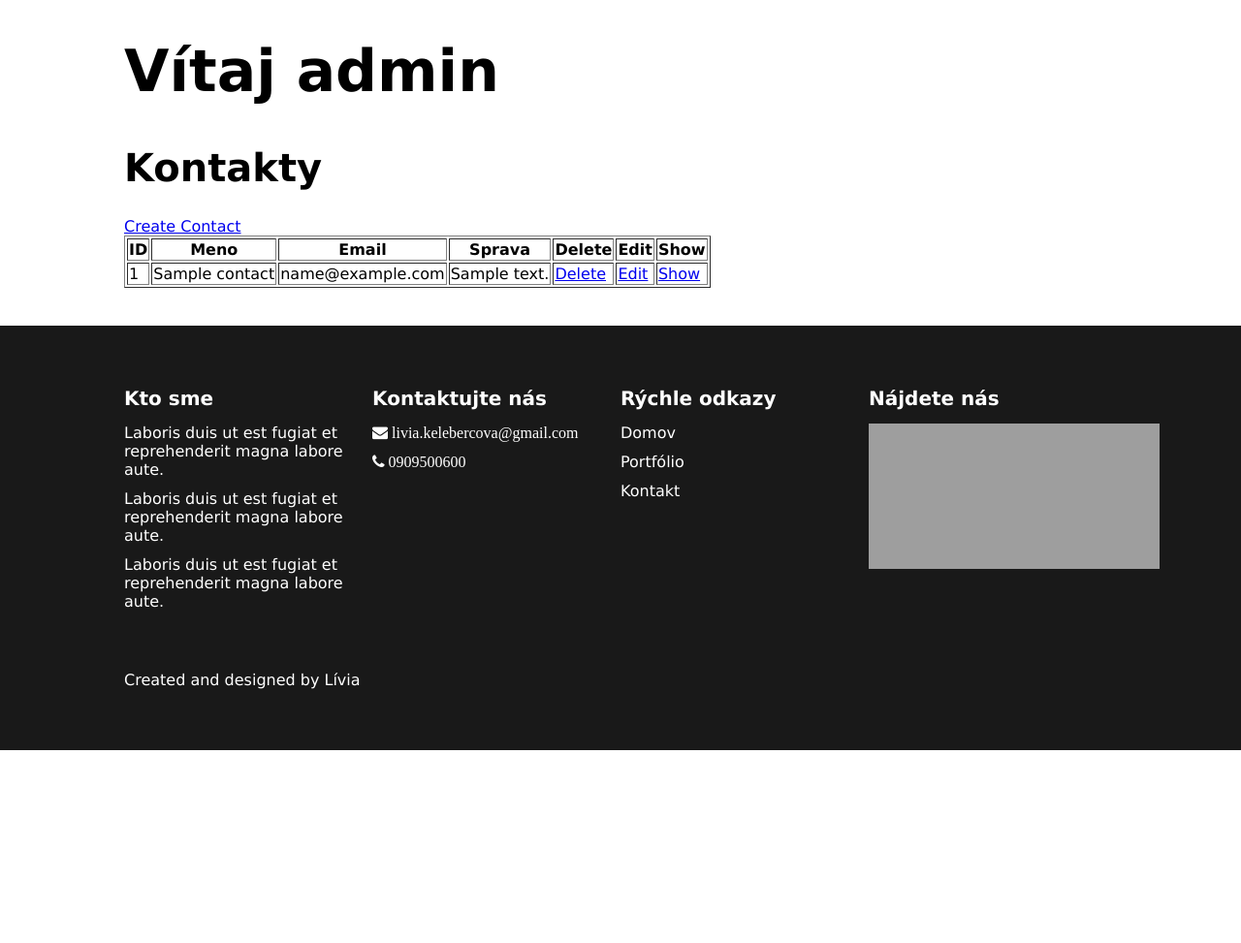
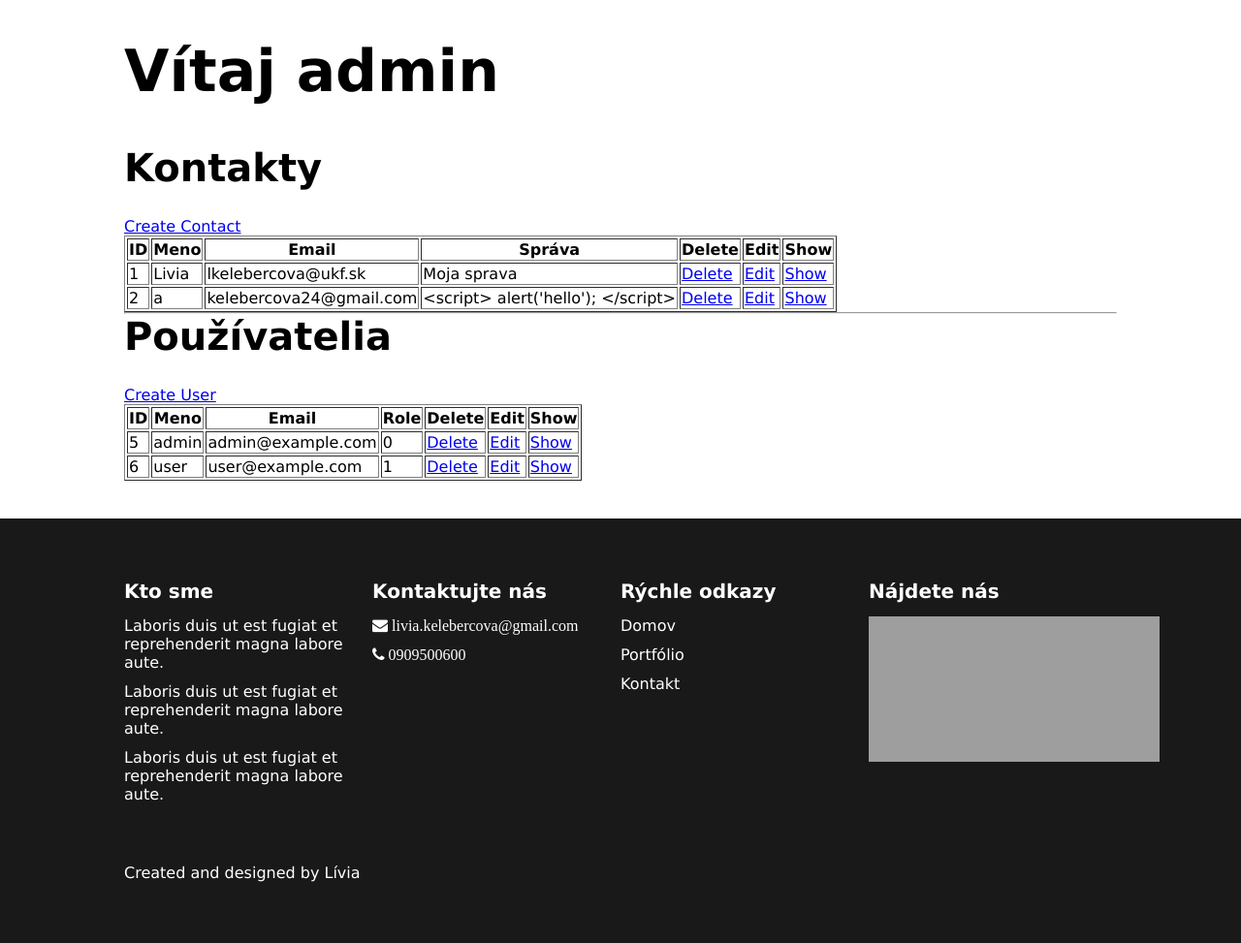
Before and after one commit to livi83/sj_4_8, a PHP site: page /admin.php in a window 1280 px wide. Shown: the part 77-1050 px from the top of the page at 97% size. Before the commit the page ends 851 px from the top, so only its background shows below. Run offline with PHP 8.4, Linux system fonts and the light colour scheme; data comes from the database, SQL or seed files in the repository; tables that the repository leaves empty hold one stand-in row (values such as "Sample post"); a stand-in replaces the project's code that opens the database connection; grey boxes are pictures that could not be loaded.

Commit message:
Dorobeny vypis userov

```diff
--- a/_inc/autoload.php
+++ b/_inc/autoload.php
@@ -4,4 +4,5 @@ include_once('_inc/classes/Qna.php');
 include_once('_inc/classes/Menu.php');
 require_once('_inc/classes/Database.php');
 include_once('_inc/classes/Contact.php');
+include_once('_inc/classes/User.php');
 ?>
--- a/_inc/classes/Database.php
+++ b/_inc/classes/Database.php
@@ -3,7 +3,7 @@
 class Database{
 
     private $host = "localhost";
-    private $db = "blog_db";
+    private $db = "db_blog";
     private $user = "root";
     private $pass = "";
     private $charset = "utf8";
--- /dev/null
+++ b/_inc/classes/User.php
@@ -0,0 +1,80 @@
+<?php
+
+class User {
+    private $db;
+
+    public function __construct(Database $database) {
+        $this->db = $database->getConnection();
+    }
+
+    public function index() {
+        $stmt = $this->db->prepare("SELECT * FROM users");
+        $stmt->execute();
+        return $stmt->fetchAll(PDO::FETCH_ASSOC);
+    }
+
+    public function show($id) {
+        $stmt = $this->db->prepare("SELECT * FROM users WHERE id = :id");
+        $stmt->bindParam(':id', $id, PDO::PARAM_INT);
+        $stmt->execute();
+        return $stmt->fetch(PDO::FETCH_ASSOC);
+    }
+
+    public function create($name, $email, $role, $password) {
+        // Skontrolujeme, či už existuje používateľ s rovnakým emailom
+        $stmt = $this->db->prepare("SELECT id FROM users WHERE email = :email");
+        $stmt->bindParam(':email', $email, PDO::PARAM_STR);
+        $stmt->execute();
+
+        if ($stmt->fetch(PDO::FETCH_ASSOC)) {
+            // Užívateľ s týmto emailom existuje
+            return false;
+        }
+
+        // Zašifrujeme heslo
+        $hashedPassword = password_hash($password, PASSWORD_BCRYPT);
+
+        $stmt = $this->db->prepare("
+            INSERT INTO users (name, email, role, password)
+            VALUES (:name, :email, :role, :password)
+        ");
+        $stmt->bindParam(':name', $name, PDO::PARAM_STR);
+        $stmt->bindParam(':email', $email, PDO::PARAM_STR);
+        $stmt->bindParam(':role', $role, PDO::PARAM_STR);
+        $stmt->bindParam(':password', $hashedPassword, PDO::PARAM_STR);
+
+        return $stmt->execute();
+    }
+
+    public function edit($id, $name, $email, $role) {
+        // Overíme, či email už patrí inému používateľovi
+        $stmt = $this->db->prepare("SELECT id FROM users WHERE email = :email AND id != :id");
+        $stmt->bindParam(':email', $email, PDO::PARAM_STR);
+        $stmt->bindParam(':id', $id, PDO::PARAM_INT);
+        $stmt->execute();
+
+        if ($stmt->fetch(PDO::FETCH_ASSOC)) {
+            // Iný používateľ s týmto emailom už existuje
+            return false;
+        }
+
+        $stmt = $this->db->prepare("
+            UPDATE users
+            SET name = :name, email = :email, role = :role
+            WHERE id = :id
+        ");
+        $stmt->bindParam(':id', $id, PDO::PARAM_INT);
+        $stmt->bindParam(':name', $name, PDO::PARAM_STR);
+        $stmt->bindParam(':email', $email, PDO::PARAM_STR);
+        $stmt->bindParam(':role', $role, PDO::PARAM_STR);
+
+        return $stmt->execute();
+    }
+
+    public function destroy($id) {
+        $stmt = $this->db->prepare("DELETE FROM users WHERE id = :id");
+        $stmt->bindParam(':id', $id, PDO::PARAM_INT);
+        return $stmt->execute();
+    }
+}
+?>
--- a/admin.php
+++ b/admin.php
@@ -2,8 +2,14 @@
 include('partials/header.php');
 
 $db = new Database();
+
+// Kontakty
 $contact = new Contact($db);
 $contacts = $contact->index();
+
+// Používatelia
+$user = new User($db);
+$users = $user->index();
 
 // Vymazanie správy
 if (isset($_GET['delete'])) {
@@ -12,11 +18,18 @@ if (isset($_GET['delete'])) {
     exit;
 }
 
+// Vymazanie používateľa
+if (isset($_GET['delete_user'])) {
+    $user->destroy($_GET['delete_user']);
+    header("Location: admin.php");
+    exit;
+}
 ?>
 
 <section class="container">
     <h1>Vítaj admin</h1>
 
+    <!-- Sekcia kontaktov -->
     <h2>Kontakty</h2>
     <a href="contact-create.php" class="button">Create Contact</a>
     <table border="1">
@@ -24,33 +37,51 @@ if (isset($_GET['delete'])) {
             <th>ID</th>
             <th>Meno</th>
             <th>Email</th>
-            <th>Sprava</th>
+            <th>Správa</th>
             <th>Delete</th>
             <th>Edit</th>
             <th>Show</th>
         </tr>
-        <?php foreach($contacts as $con){
-            echo '<tr>';
-            echo '<td>'.$con['id'].'</td>';
-            echo '<td>'.$con['name'].'</td>';
-            echo '<td>'.$con['email'].'</td>';
-            echo '<td>'.$con['message'].'</td>';
-            echo '<td><a href="?delete='.$con['id'].'"
-            onclick="return confirm(\'Určite chcete vymazať túto správu?\')">Delete</a></td>';
-
-            echo '<td><a href="contact-edit.php?id='.$con['id'].'" ">Edit</a></td>';
-            echo '<td><a href="contact-show.php?id='.$con['id'].'" ">Show</a></td>';
-
-
-            echo '</tr>';
-        } ?>
+        <?php foreach($contacts as $con): ?>
+            <tr>
+                <td><?= htmlspecialchars($con['id']) ?></td>
+                <td><?= htmlspecialchars($con['name']) ?></td>
+                <td><?= htmlspecialchars($con['email']) ?></td>
+                <td><?= htmlspecialchars($con['message']) ?></td>
+                <td><a href="?delete=<?= $con['id'] ?>" onclick="return confirm('Určite chcete vymazať túto správu?')">Delete</a></td>
+                <td><a href="contact-edit.php?id=<?= $con['id'] ?>">Edit</a></td>
+                <td><a href="contact-show.php?id=<?= $con['id'] ?>">Show</a></td>
+            </tr>
+        <?php endforeach; ?>
     </table>
 
+    <hr>
 
-
+    <!-- Sekcia používateľov -->
+    <h2>Používatelia</h2>
+    <a href="user-create.php" class="button">Create User</a>
+    <table border="1">
+        <tr>
+            <th>ID</th>
+            <th>Meno</th>
+            <th>Email</th>
+            <th>Role</th>
+            <th>Delete</th>
+            <th>Edit</th>
+            <th>Show</th>
+        </tr>
+        <?php foreach($users as $u): ?>
+            <tr>
+                <td><?= htmlspecialchars($u['id']) ?></td>
+                <td><?= htmlspecialchars($u['name']) ?></td>
+                <td><?= htmlspecialchars($u['email']) ?></td>
+                <td><?= htmlspecialchars($u['role']) ?></td>
+                <td><a href="?delete_user=<?= $u['id'] ?>" onclick="return confirm('Určite chcete vymazať tohto používateľa?')">Delete</a></td>
+                <td><a href="user-edit.php?id=<?= $u['id'] ?>">Edit</a></td>
+                <td><a href="user-show.php?id=<?= $u['id'] ?>">Show</a></td>
+            </tr>
+        <?php endforeach; ?>
     </table>
-
-
 
 </section>
 
--- a/assets/css/style.css
+++ b/assets/css/style.css
@@ -23,6 +23,9 @@ p{
 }
 h1,h2,h3,h4,h5,h6,p,a,li{
   margin-bottom: 0.7em;
+}
+.error{
+  color:red;
 }
 main{
   /*margin-top:60px;*/
```
Also changed, not shown: db_blog.sql (renamed from blog_db.sql, +14 -34 lines), login.php (added, +16 -0 lines), thankyou.php (+1 -10 lines), user-create.php (added, +41 -0 lines), user-edit.php (added, +43 -0 lines), user-show.php (added, +28 -0 lines).
